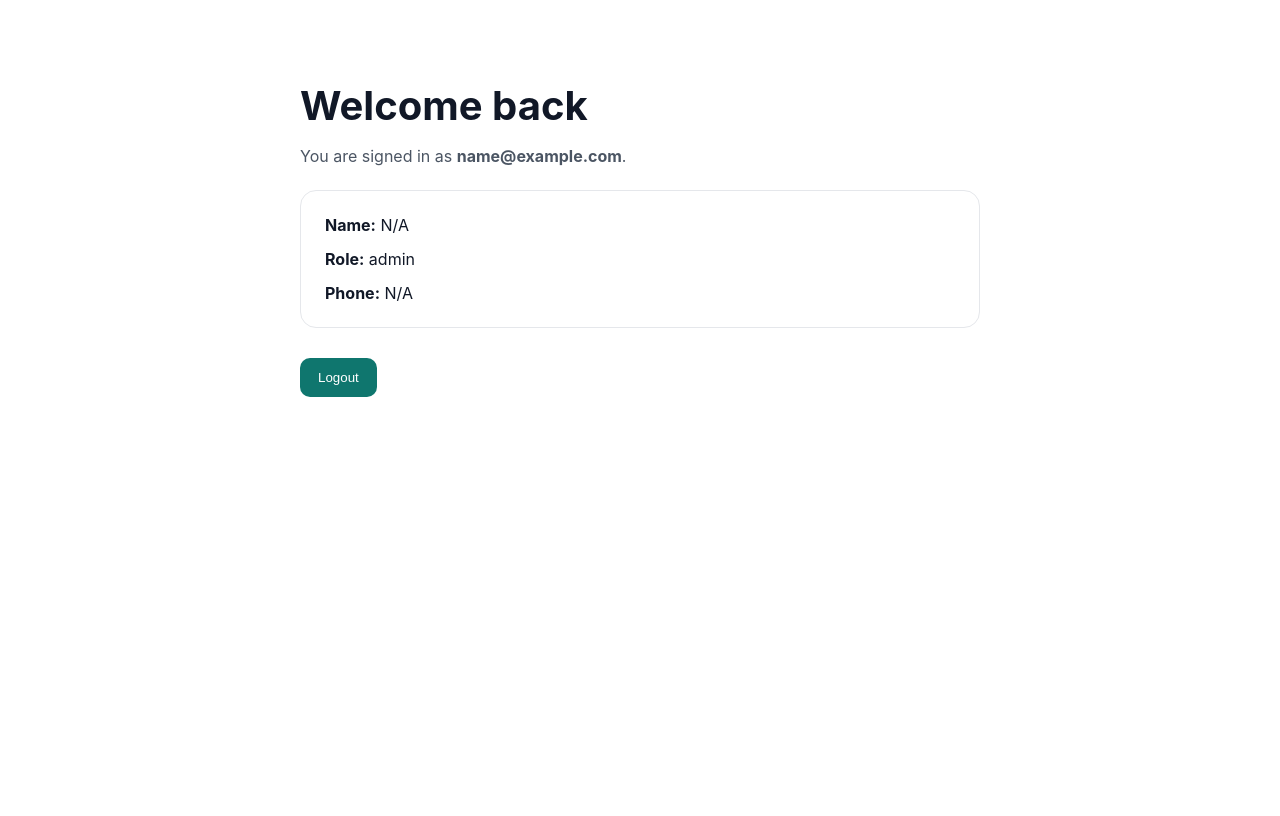
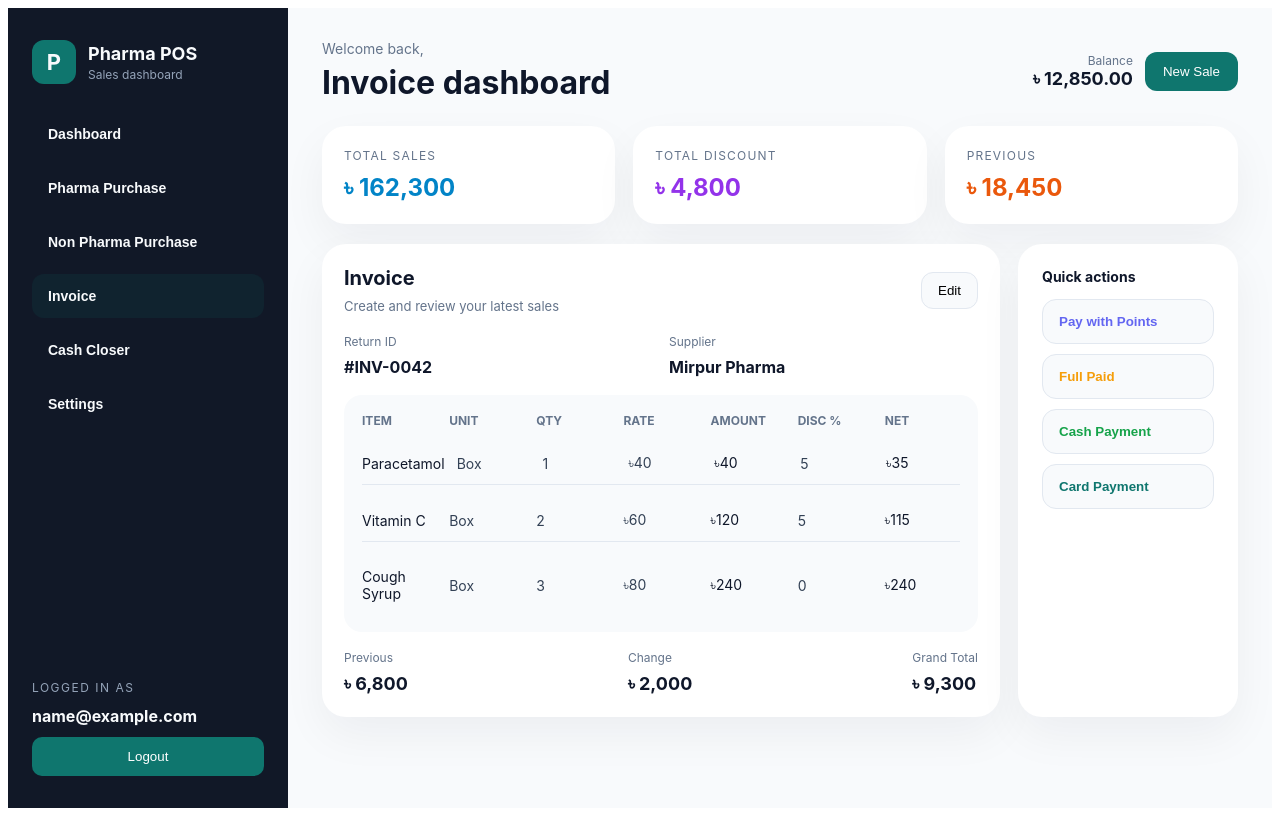
Before and after one commit to NitayDas/pharmasoft, a React (Create React App) app in the folder client/: page /dashboard in a window 1280 px wide. Built offline with nearby package versions, Linux system fonts and the light colour scheme; sample sign-in values are in the browser's storage.

Commit message:
Dashboard are created

```diff
--- a/client/src/App.js
+++ b/client/src/App.js
@@ -10,11 +10,15 @@ export default function App() {
 
   return (
     <Routes>
-      <Route path="/login" element={<LoginPage />} />
+      <Route
+        path="/login"
+        element={user ? <Navigate to="/dashboard" replace /> : <LoginPage />}
+      />
       <Route path="/" element={<Navigate to={user ? '/dashboard' : '/login'} replace />} />
       <Route element={<ProtectedRoute />}>
         <Route path="/dashboard" element={<DashboardPage />} />
       </Route>
+      <Route path="*" element={<Navigate to={user ? '/dashboard' : '/login'} replace />} />
     </Routes>
   );
 }
--- a/client/src/context/AuthContext.js
+++ b/client/src/context/AuthContext.js
@@ -1,4 +1,4 @@
-import React, { createContext, useContext, useState, useEffect } from 'react';
+import React, { createContext, useContext, useState } from 'react';
 import { authService } from '../services/authService';
 
 const AuthContext = createContext(null);
--- a/client/src/pages/DashboardPage.js
+++ b/client/src/pages/DashboardPage.js
@@ -8,34 +8,191 @@ export default function DashboardPage() {
 
   const handleLogout = async () => {
     await logout();
-    navigate('/login');
+    navigate('/login', { replace: true });
   };
 
   return (
-    <main style={{ padding: '40px', fontFamily: 'Inter, system-ui, sans-serif', color: '#111827' }}>
-      <section style={{ maxWidth: 680, margin: '0 auto' }}>
-        <h1 style={{ fontSize: '2.5rem', marginBottom: 12 }}>Welcome back</h1>
-        <p style={{ marginBottom: 24, color: '#4b5563' }}>
-          You are signed in as <strong>{user?.email || 'Unknown user'}</strong>.
-        </p>
-        <div style={{ display: 'grid', gap: 14, padding: 24, border: '1px solid #e5e7eb', borderRadius: 16, background: '#ffffff' }}>
+    <div style={{ minHeight: '100vh', fontFamily: 'Inter, system-ui, sans-serif', background: '#f8fafc', color: '#0f172a' }}>
+      <div style={{ display: 'grid', gridTemplateColumns: '280px 1fr', minHeight: '100vh' }}>
+        <aside style={{ background: '#111827', color: '#f8fafc', padding: '32px 24px', display: 'flex', flexDirection: 'column', gap: 28 }}>
           <div>
-            <strong>Name:</strong> {user?.first_name || 'N/A'} {user?.last_name || ''}
+            <div style={{ display: 'flex', alignItems: 'center', gap: 12, marginBottom: 28 }}>
+              <div style={{ width: 44, height: 44, borderRadius: 12, background: '#0f766e', display: 'grid', placeItems: 'center' }}>
+                <span style={{ fontSize: 22, fontWeight: 700 }}>P</span>
               </div>
               <div>
-            <strong>Role:</strong> {user?.role || 'N/A'}
-          </div>
-          <div>
-            <strong>Phone:</strong> {user?.phone || 'N/A'}
+                <div style={{ fontSize: 18, fontWeight: 700 }}>Pharma POS</div>
+                <div style={{ fontSize: 12, color: '#94a3b8', marginTop: 3 }}>Sales dashboard</div>
               </div>
             </div>
+            <nav style={{ display: 'grid', gap: 10 }}>
+              {['Dashboard', 'Pharma Purchase', 'Non Pharma Purchase', 'Invoice', 'Cash Closer', 'Settings'].map((label) => (
+                <button
+                  key={label}
+                  type="button"
+                  style={{
+                    width: '100%',
+                    textAlign: 'left',
+                    background: label === 'Invoice' ? 'rgba(15,118,110,.12)' : 'transparent',
+                    color: '#f8fafc',
+                    border: 'none',
+                    borderRadius: 12,
+                    padding: '14px 16px',
+                    cursor: 'pointer',
+                    fontSize: 14,
+                    fontWeight: 600,
+                  }}
+                >
+                  {label}
+                </button>
+              ))}
+            </nav>
+          </div>
+
+          <div style={{ marginTop: 'auto' }}>
+            <div style={{ fontSize: 12, color: '#94a3b8', textTransform: 'uppercase', letterSpacing: 1.5, marginBottom: 10 }}>
+              Logged in as
+            </div>
+            <div style={{ fontWeight: 700, lineHeight: 1.4 }}>{user?.email || 'No email'}</div>
+            <div style={{ marginTop: 10, display: 'flex', gap: 10 }}>
               <button
                 onClick={handleLogout}
-          style={{ marginTop: 30, padding: '12px 18px', borderRadius: 10, border: 'none', background: '#0f766e', color: '#fff', cursor: 'pointer' }}
+                type="button"
+                style={{ flex: 1, background: '#0f766e', border: 'none', padding: '12px 14px', borderRadius: 10, color: '#fff', cursor: 'pointer' }}
               >
                 Logout
               </button>
+            </div>
+          </div>
+        </aside>
+
+        <main style={{ padding: '32px 34px', display: 'flex', flexDirection: 'column', gap: 24 }}>
+          <header style={{ display: 'flex', justifyContent: 'space-between', alignItems: 'center', gap: 24 }}>
+            <div>
+              <p style={{ margin: 0, color: '#64748b', fontSize: 14 }}>Welcome back,</p>
+              <h1 style={{ margin: '6px 0 0', fontSize: 32 }}>Invoice dashboard</h1>
+            </div>
+            <div style={{ display: 'flex', gap: 12, alignItems: 'center' }}>
+              <div style={{ textAlign: 'right' }}>
+                <div style={{ fontSize: 12, color: '#64748b' }}>Balance</div>
+                <div style={{ fontSize: 18, fontWeight: 700 }}>৳ 12,850.00</div>
+              </div>
+              <button style={{ border: 'none', borderRadius: 12, padding: '12px 18px', background: '#0f766e', color: '#fff', cursor: 'pointer' }}>
+                New Sale
+              </button>
+            </div>
+          </header>
+
+          <section style={{ display: 'grid', gap: 20 }}>
+            <div style={{ display: 'grid', gridTemplateColumns: 'repeat(3, minmax(0, 1fr))', gap: 18 }}>
+              {[
+                { label: 'Total Sales', value: '৳ 162,300', accent: '#0284c7' },
+                { label: 'Total Discount', value: '৳ 4,800', accent: '#9333ea' },
+                { label: 'Previous', value: '৳ 18,450', accent: '#ea580c' },
+              ].map((item) => (
+                <div key={item.label} style={{ background: '#ffffff', borderRadius: 24, padding: '22px', boxShadow: '0 18px 45px rgba(15,23,42,.05)' }}>
+                  <div style={{ fontSize: 12, color: '#64748b', textTransform: 'uppercase', letterSpacing: 1.2, marginBottom: 10 }}>
+                    {item.label}
+                  </div>
+                  <div style={{ fontSize: 24, fontWeight: 700, color: item.accent }}>{item.value}</div>
+                </div>
+              ))}
+            </div>
+
+            <div style={{ display: 'grid', gap: 18 }}>
+              <div style={{ display: 'grid', gridTemplateColumns: '1fr 220px', gap: 18 }}>
+                <div style={{ background: '#ffffff', borderRadius: 24, padding: '22px', boxShadow: '0 18px 45px rgba(15,23,42,.05)' }}>
+                  <div style={{ display: 'flex', justifyContent: 'space-between', alignItems: 'center', marginBottom: 20 }}>
+                    <div>
+                      <h2 style={{ margin: 0, fontSize: 20 }}>Invoice</h2>
+                      <p style={{ margin: '8px 0 0', color: '#64748b', fontSize: 13 }}>Create and review your latest sales</p>
+                    </div>
+                    <button style={{ border: '1px solid #e2e8f0', borderRadius: 12, padding: '10px 16px', background: '#f8fafc', cursor: 'pointer' }}>
+                      Edit
+                    </button>
+                  </div>
+
+                  <div style={{ display: 'grid', gap: 18 }}>
+                    <div style={{ display: 'grid', gridTemplateColumns: '1fr 1fr', gap: 16 }}>
+                      <div>
+                        <div style={{ fontSize: 12, color: '#64748b', marginBottom: 8 }}>Return ID</div>
+                        <div style={{ color: '#0f172a', fontWeight: 700 }}>#INV-0042</div>
+                      </div>
+                      <div>
+                        <div style={{ fontSize: 12, color: '#64748b', marginBottom: 8 }}>Supplier</div>
+                        <div style={{ color: '#0f172a', fontWeight: 700 }}>Mirpur Pharma</div>
+                      </div>
+                    </div>
+
+                    <div style={{ background: '#f8fafc', borderRadius: 18, padding: '18px', display: 'grid', gap: 14 }}>
+                      <div style={{ display: 'grid', gridTemplateColumns: '1fr 1fr 1fr 1fr 1fr 1fr 1fr', gap: 12, fontSize: 12, color: '#64748b', textTransform: 'uppercase' }}>
+                        {['Item', 'Unit', 'Qty', 'Rate', 'Amount', 'Disc %', 'Net'].map((header) => (
+                          <div key={header} style={{ fontWeight: 700 }}>{header}</div>
+                        ))}
+                      </div>
+                      {['Paracetamol', 'Vitamin C', 'Cough Syrup'].map((item, index) => (
+                        <div key={item} style={{ display: 'grid', gridTemplateColumns: '1fr 1fr 1fr 1fr 1fr 1fr 1fr', gap: 12, alignItems: 'center', padding: '12px 0', borderBottom: index < 2 ? '1px solid #e2e8f0' : 'none' }}>
+                          <div style={{ fontSize: 14, color: '#0f172a' }}>{item}</div>
+                          <div style={{ fontSize: 14, color: '#334155' }}>Box</div>
+                          <div style={{ fontSize: 14, color: '#334155' }}>{index + 1}</div>
+                          <div style={{ fontSize: 14, color: '#334155' }}>৳{40 + index * 20}</div>
+                          <div style={{ fontSize: 14, color: '#0f172a' }}>৳{(40 + index * 20) * (index + 1)}</div>
+                          <div style={{ fontSize: 14, color: '#334155' }}>{index === 2 ? '0' : '5'}</div>
+                          <div style={{ fontSize: 14, color: '#0f172a' }}>৳{(40 + index * 20) * (index + 1) - (index === 2 ? 0 : 5)}</div>
+                        </div>
+                      ))}
+                    </div>
+
+                    <div style={{ display: 'flex', justifyContent: 'space-between', gap: 18, flexWrap: 'wrap' }}>
+                      <div style={{ display: 'grid', gap: 8 }}>
+                        <span style={{ fontSize: 12, color: '#64748b' }}>Previous</span>
+                        <span style={{ fontSize: 18, fontWeight: 700 }}>৳ 6,800</span>
+                      </div>
+                      <div style={{ display: 'grid', gap: 8 }}>
+                        <span style={{ fontSize: 12, color: '#64748b' }}>Change</span>
+                        <span style={{ fontSize: 18, fontWeight: 700 }}>৳ 2,000</span>
+                      </div>
+                      <div style={{ display: 'grid', gap: 8 }}>
+                        <span style={{ fontSize: 12, color: '#64748b' }}>Grand Total</span>
+                        <span style={{ fontSize: 18, fontWeight: 700 }}>৳ 9,300</span>
+                      </div>
+                    </div>
+                  </div>
+                </div>
+
+                <aside style={{ background: '#ffffff', borderRadius: 24, padding: '24px', boxShadow: '0 18px 45px rgba(15,23,42,.05)' }}>
+                  <div style={{ fontSize: 14, fontWeight: 700, marginBottom: 14 }}>Quick actions</div>
+                  {[
+                    { label: 'Pay with Points', color: '#6366f1' },
+                    { label: 'Full Paid', color: '#f59e0b' },
+                    { label: 'Cash Payment', color: '#16a34a' },
+                    { label: 'Card Payment', color: '#0f766e' },
+                  ].map((action) => (
+                    <button
+                      key={action.label}
+                      type="button"
+                      style={{
+                        width: '100%',
+                        textAlign: 'left',
+                        padding: '14px 16px',
+                        borderRadius: 14,
+                        border: '1px solid #e2e8f0',
+                        background: '#f8fafc',
+                        color: action.color,
+                        fontWeight: 700,
+                        cursor: 'pointer',
+                        marginBottom: 10,
+                      }}
+                    >
+                      {action.label}
+                    </button>
+                  ))}
+                </aside>
+              </div>
+            </div>
           </section>
         </main>
+      </div>
+    </div>
   );
 }
--- a/client/src/pages/LoginPage.js
+++ b/client/src/pages/LoginPage.js
@@ -7,16 +7,22 @@ export default function LoginPage() {
   const [password, setPassword] = useState('');
   const [showPass, setShowPass] = useState(false);
   const [mounted, setMounted]   = useState(false);
-  const { login, loading, error, setError } = useAuth();
+  const { user, login, loading, error, setError } = useAuth();
   const navigate = useNavigate();
 
-  useEffect(() => { setMounted(true); }, []);
+  useEffect(() => {
+    setMounted(true);
+    if (user) {
+      navigate('/dashboard', { replace: true });
+    }
+  }, [user, navigate]);
 
   const handleSubmit = async (e) => {
     e.preventDefault();
+    setError(null);
     try {
-      const user = await login(email, password);
-      navigate('/dashboard');
+      await login(email, password);
+      navigate('/dashboard', { replace: true });
     } catch {}
   };
 
@@ -507,7 +513,9 @@ export default function LoginPage() {
                 </div>
                 <div className="field-footer">
                   <span/>
-                  <a href="#" className="forgot">Forgot password?</a>
+                  <button type="button" className="forgot" onClick={() => {}}>
+                    Forgot password?
+                  </button>
                 </div>
               </div>
 
```
Also changed, not shown: 2 other files (tests, documents, lock files or other folders). Lines whose indentation alone changed are shown as unchanged.
